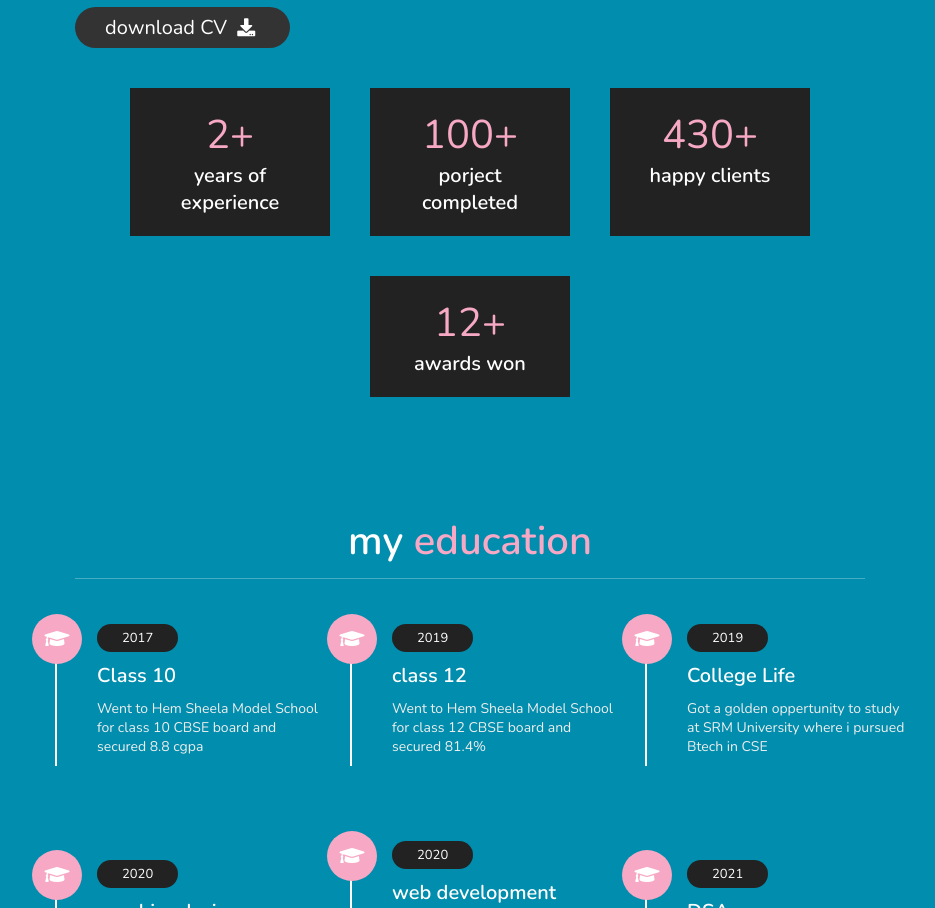
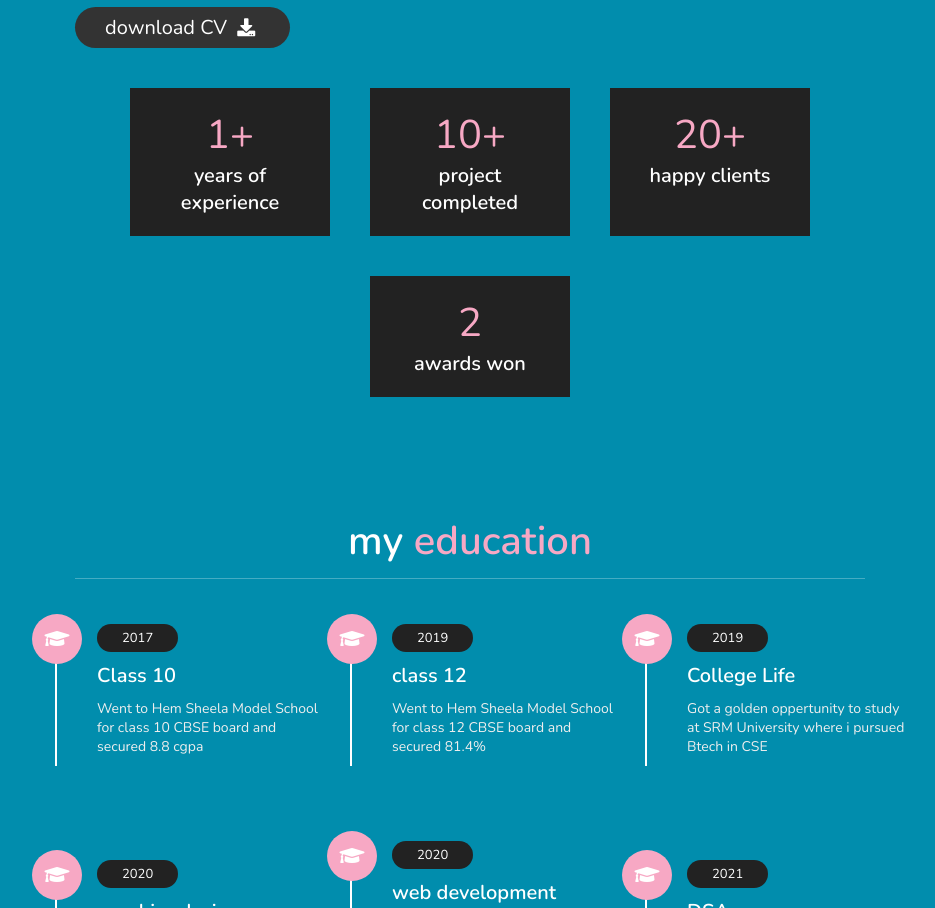
Before and after one commit to Neelesh1901/portfolio, a plain HTML site: page index.html in a window 1280 px wide. Shown: the part 1106-2014 px from the top of the page, without its empty margins (345-1280 px from the left). Drawn offline with nearby package versions, Linux system fonts and the light colour scheme.

Commit message:
Update index.html

```diff
--- a/index.html
+++ b/index.html
@@ -75,22 +75,22 @@
     <div class="counter">
 
         <div class="box">
-            <span>2+</span>
+            <span>1+</span>
             <h3>years of experience</h3>
         </div>
 
         <div class="box">
-            <span>100+</span>
-            <h3>porject completed</h3>
+            <span>10+</span>
+            <h3>project completed</h3>
         </div>
 
         <div class="box">
-            <span>430+</span>
+            <span>20+</span>
             <h3>happy clients</h3>
         </div>
 
         <div class="box">
-            <span>12+</span>
+            <span>2</span>
             <h3>awards won</h3>
         </div>
 
```
